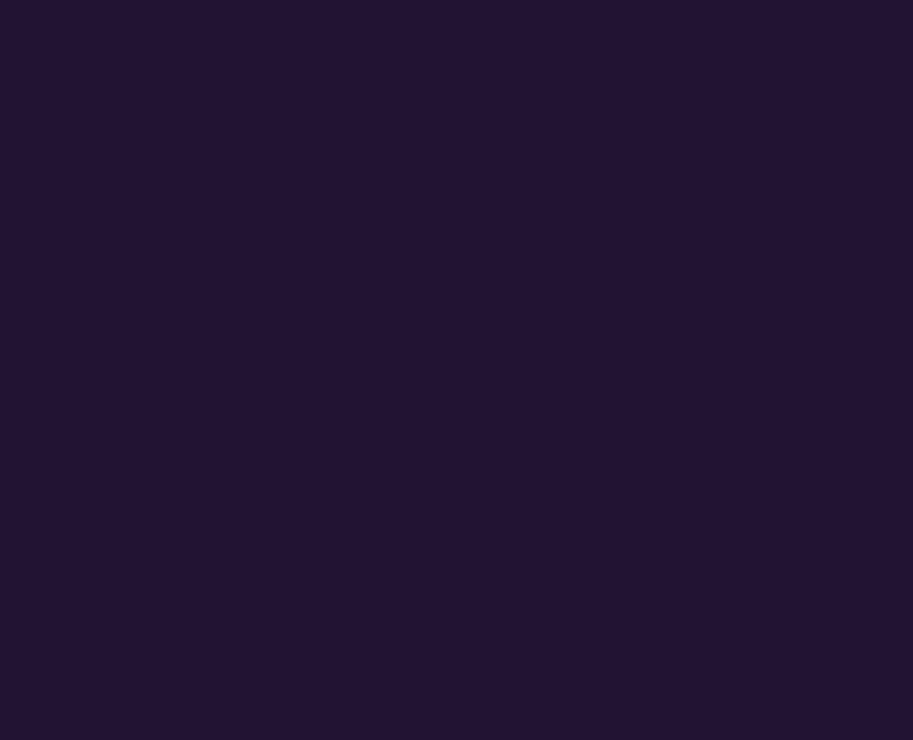
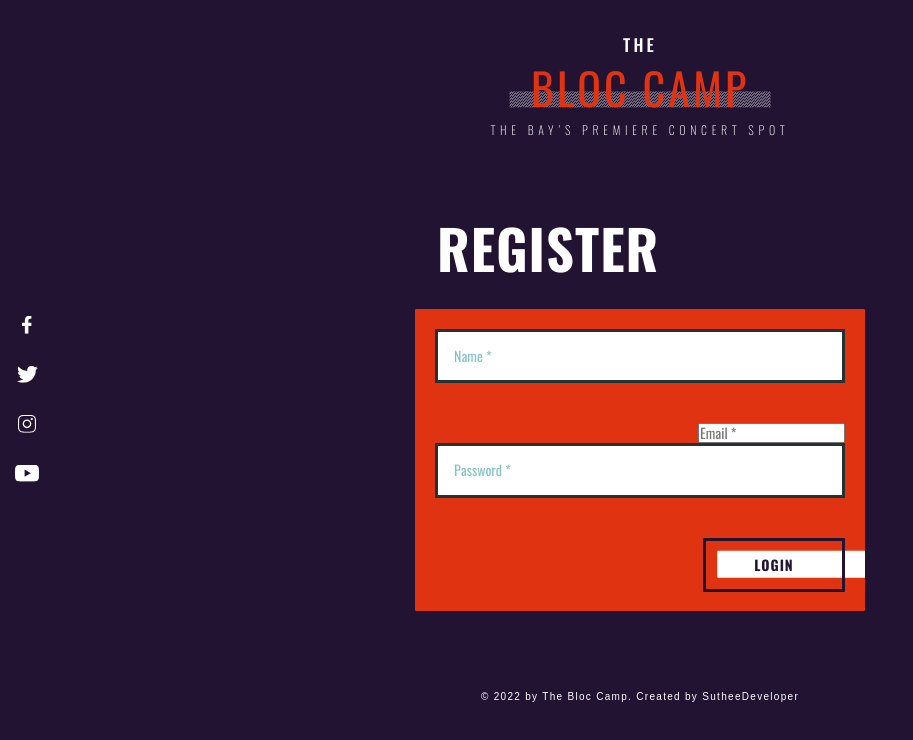
Before and after one commit to SutheeDev/The-Bloc-Camp, a React (Create React App) app in the folder client/: page /register in a window 1280 px wide. Before the commit this address had no page. Shown: the top 740 px of the page, without its empty margins (0-913 px from the left). Built offline with nearby package versions, Linux system fonts and the light colour scheme.

Commit message:
setup proxy

```diff
--- a/client/package.json
+++ b/client/package.json
@@ -39,5 +39,6 @@
       "last 1 firefox version",
       "last 1 safari version"
     ]
-  }
+  },
+  "proxy": "http://localhost:5000"
 }
--- a/client/src/App.js
+++ b/client/src/App.js
@@ -1,4 +1,4 @@
-import { Landing, Shows, About, Contact, Login } from "./pages";
+import { Landing, Shows, About, Contact, Register } from "./pages";
 import { BrowserRouter, Routes, Route } from "react-router-dom";
 function App() {
   return (
@@ -8,7 +8,7 @@ function App() {
         <Route path="/shows" element={<Shows />} />
         <Route path="/about" element={<About />} />
         <Route path="/contact" element={<Contact />} />
-        <Route path="/login" element={<Login />} />
+        <Route path="/register" element={<Register />} />
       </Routes>
     </BrowserRouter>
   );
--- a/client/src/index.css
+++ b/client/src/index.css
@@ -84,3 +84,17 @@ li {
 .open-nav .hamburger-close {
   opacity: 1;
 }
+
+/* ---------------------------- */
+/* Form */
+/* ---------------------------- */
+.login-form {
+  width: 100%;
+  background-color: #df3311;
+  border-radius: 1px;
+  display: flex;
+  flex-direction: column;
+  align-items: flex-end;
+  padding: 20px;
+  overflow: hidden;
+}
--- a/client/src/pages/Login.js
+++ b/client/src/pages/Register.js
@@ -1,7 +1,7 @@
 import { Header, Footer } from "../components";
 import styled from "styled-components";
 
-const Login = () => {
+const Register = () => {
   return (
     <Wrapper>
       {/* <Navbar /> */}
@@ -9,15 +9,22 @@ const Login = () => {
 
       <section class="login">
         <div class="login-container">
-          <h1>Admin Log In</h1>
+          <h1>Register</h1>
 
-          <form action="submit" method="post" class="login-form">
+          <form action="submit" class="login-form">
             <input
               autocomplete="off"
               type="text"
-              placeholder="Username *"
-              name="username"
+              placeholder="Name *"
+              name="name"
               class="username"
+            />
+            <input
+              autocomplete="off"
+              type="email"
+              placeholder="Email *"
+              name="email"
+              class="email"
             />
             <input
               autocomplete="off"
@@ -40,7 +47,7 @@ const Login = () => {
     </Wrapper>
   );
 };
-export default Login;
+export default Register;
 
 const Button = styled.button`
   text-transform: uppercase;
@@ -78,39 +85,30 @@ const Wrapper = styled.main`
   /* ------------------- */
   /* Login Page, Subscribe Page, Subscribed Page */
   /* ------------------- */
-  section.login {
+  .login {
     background-color: #221333;
-    padding: 50px 0 0 0;
-    height: 68vh;
-    overflow: hidden;
+    /* background-color: blue; */
+    padding: 30px 0 30px 0;
+    /* height: 68vh; */
+    /* overflow: hidden; */
   }
   .login-container {
-    width: 50vw;
-    max-width: 600px;
-    min-width: 450px;
+    width: 90vw;
     margin: 0 auto;
+    max-width: 450px;
+    /* min-width: 450px; */
   }
   .login h1 {
     text-transform: uppercase;
     font-size: calc(3vw + 1rem);
     letter-spacing: 1px;
     background-color: transparent;
-    padding-left: 30px;
-    line-height: 1.2;
+    padding: 0 0 25px 22px;
+    line-height: 0;
   }
   /* ------------------- */
   /* Form */
   /* ------------------- */
-  .login-form {
-    width: 100%;
-    background-color: #df3311;
-    border-radius: 1px;
-    display: flex;
-    flex-direction: column;
-    align-items: flex-end;
-    padding: 20px;
-    overflow: hidden;
-  }
   .thank-message {
     padding: 40px 20px;
     justify-content: center;
@@ -199,9 +197,9 @@ const Wrapper = styled.main`
   /* Media Queries */
   /* ------------------- */
   @media screen and (max-width: 850px) {
-    section.login {
-      margin-top: 60px;
-      height: 58vh;
+    .login {
+      /* margin-top: 60px; */
+      /* height: 58vh; */
     }
     .login-btn-block {
       width: 130px;
--- a/client/src/pages/index.js
+++ b/client/src/pages/index.js
@@ -2,6 +2,6 @@ import Landing from "./Landing";
 import Shows from "./Shows";
 import About from "./About";
 import Contact from "./Contact";
-import Login from "./Login";
+import Register from "./Register";
 
-export { Landing, Shows, About, Contact, Login };
+export { Landing, Shows, About, Contact, Register };
```
